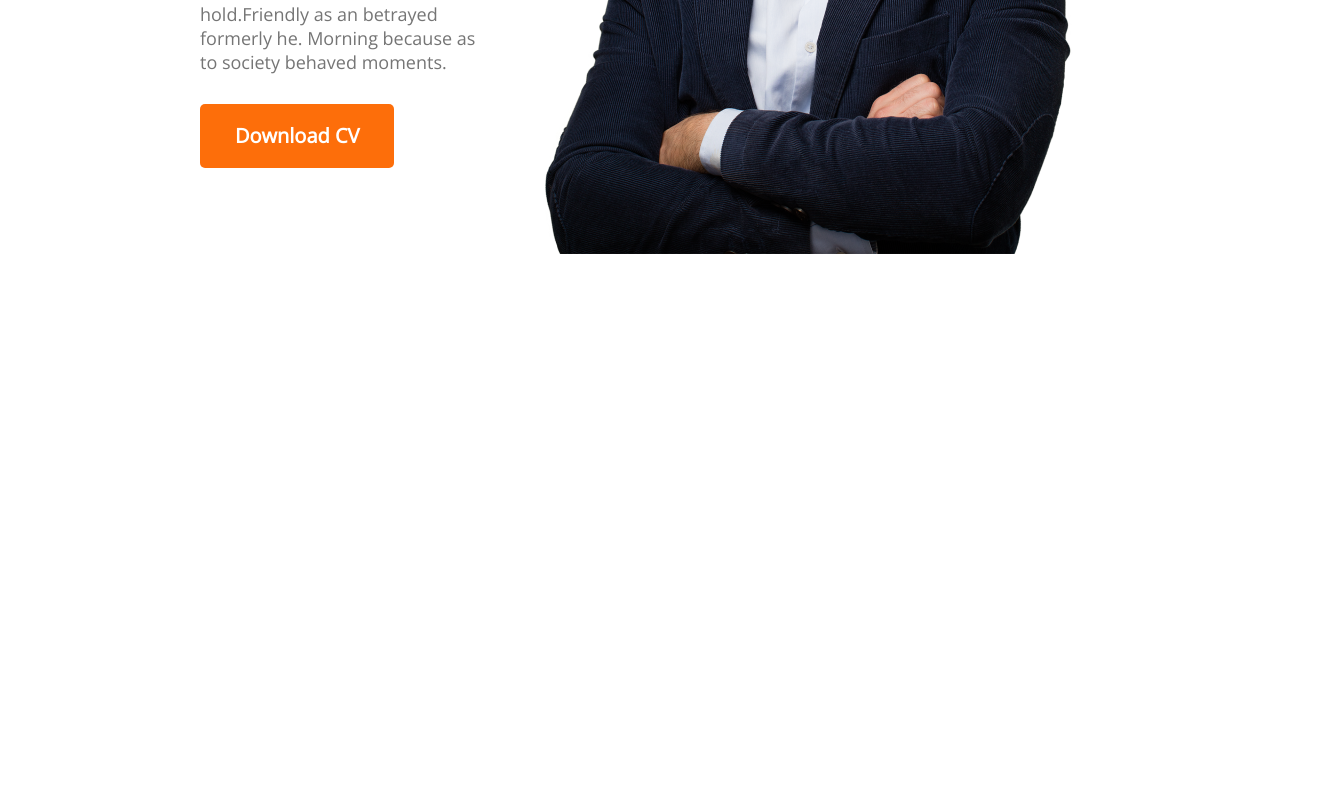
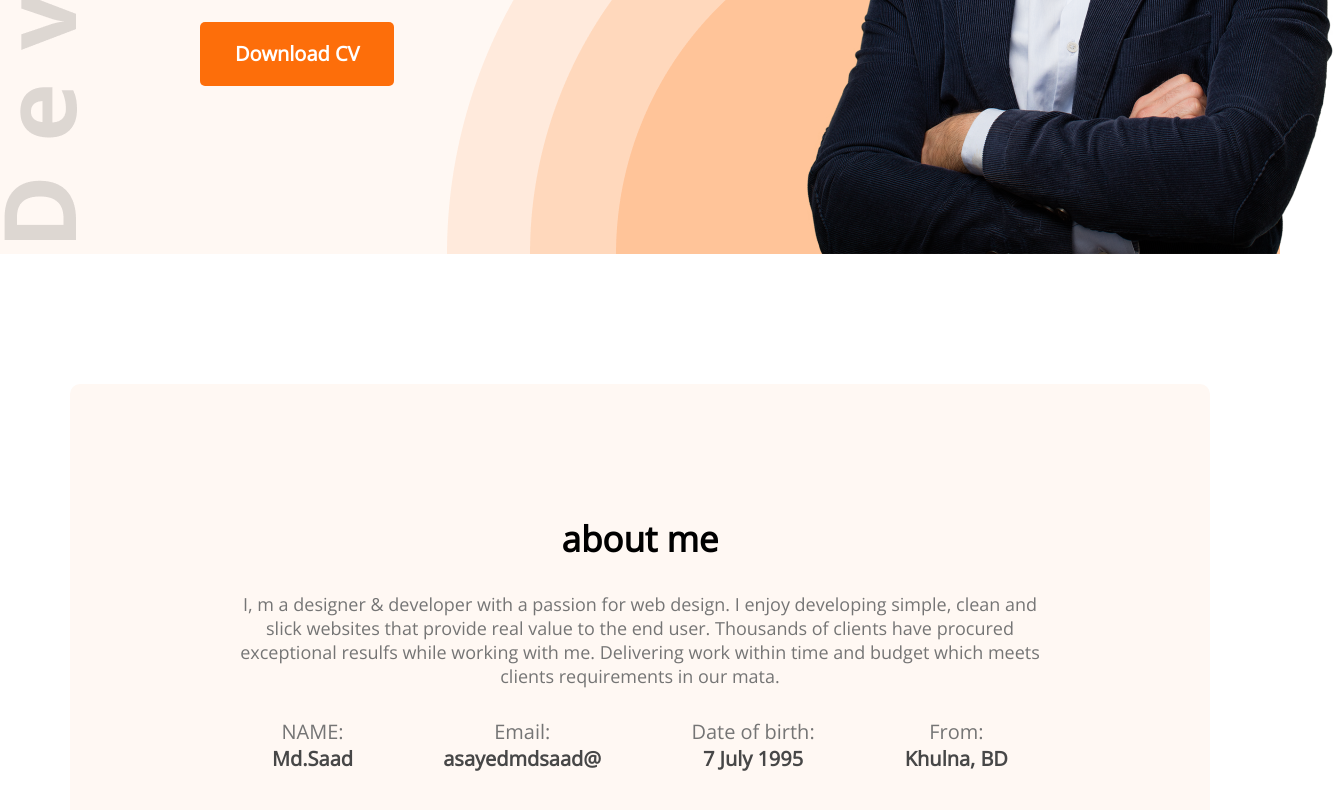
Before and after one commit to saadbinsohrab/DEVELOPER_PORTFOLIO, a plain HTML site: page index.html in a window 1280 px wide. Shown: the part 586-1396 px from the top of the page, 1342 px wide, since content can reach past the window. Before the commit the page ends 840 px from the top, so only its background shows below. Drawn offline with nearby package versions, Linux system fonts and the light colour scheme.

Commit message:
bal chol

```diff
--- a/index.html
+++ b/index.html
@@ -27,11 +27,32 @@
             <p class="banner-description">Shot what able cold new see hold.Friendly as an betrayed formerly he. Morning because as to society behaved moments.</p>
             <button class="btn-primary">Download CV</button>
         </div>
-            <img src="/images/hardy.png" alt="">
-        </div>
+           <img src="/images/hardy.png" alt="">
+           </div>
     </header>
     <main>
-
+        <section class="about">
+            <h3 class="section-title">about me</h3>
+            <p class="section-description">I, m a designer & developer with a passion for web design. I enjoy developing simple, clean and slick websites that provide real value to the end user. Thousands of clients have procured exceptional resulfs while working with me. Delivering work within time and budget which meets clients requirements in our mata.</p>
+            <div class="about-info-container">
+                <div class="about-info">
+                    <p class="info-title">NAME:</p>
+                    <p class="info-description">Md.Saad</p>
+                </div>
+                <div class="about-info">
+                    <p class="info-title">Email:</p>
+                    <p class="info-description">asayedmdsaad@</p>
+                </div>
+                <div class="about-info">
+                    <p class="info-title">Date of birth:</p>
+                    <p class="info-description">7 July 1995</p>
+                </div>
+                <div class="about-info">
+                    <p class="info-title">From:</p>
+                    <p class="info-description">Khulna, BD</p>
+                </div>
+            </div>
+        </section>
     </main>
     <footer>
 
--- a/styls/portfolio.css
+++ b/styls/portfolio.css
@@ -1,6 +1,13 @@
 *{
     margin: 0;
     font-family: 'Open Sans', sans-serif;
+}
+
+header{
+    background-color: #FFF8F3;
+    background-image: url("/images/header_bg.png"), url(/images/developer.png);
+    background-repeat: no-repeat;
+    background-position: bottom right, left;
 }
 
 /* header and navigation styles */
@@ -32,9 +39,9 @@ nav ul{
 }
 
 .nave-title{
-    font-weight: 800;
-    font-size: 45px;
-    line-height: 61px;
+    font-weight: 800px;
+    font-size: 900px;
+    /* line-height: 61px; */
 }
 
 .text-primary{
@@ -64,4 +71,55 @@ nav ul{
     color: #757575;
     font-size: 18px;
     margin-bottom: 30px;
+    width: 558px;
+
 }
+
+/* main styles */
+main{
+    max-width: 1140px;
+    margin: 0 auto;
+}
+
+/* about section style */
+.about{
+    text-align: center;
+    margin-top: 130px;
+    background: #FFF8F3;
+    border-radius: 10px;
+    padding: 131px 157px;
+}
+
+.section-title{
+    margin-bottom: 30px;
+    font-size: 35px;
+    font-weight: 700;
+}
+
+.section-description{
+    color: #757575;
+    font-size: 18px;
+    margin-bottom: 30px;
+}
+
+/* about information */
+.about-info-container{
+    display: flex;
+    justify-content: space-around;
+
+}
+
+.about-info{
+
+}
+
+.info-title{
+     color: #757575;
+    font-size: 20px;
+}
+
+.info-description{
+    font-size: 20px;
+    font-weight: 700;
+    color: #474747;
+}
```
